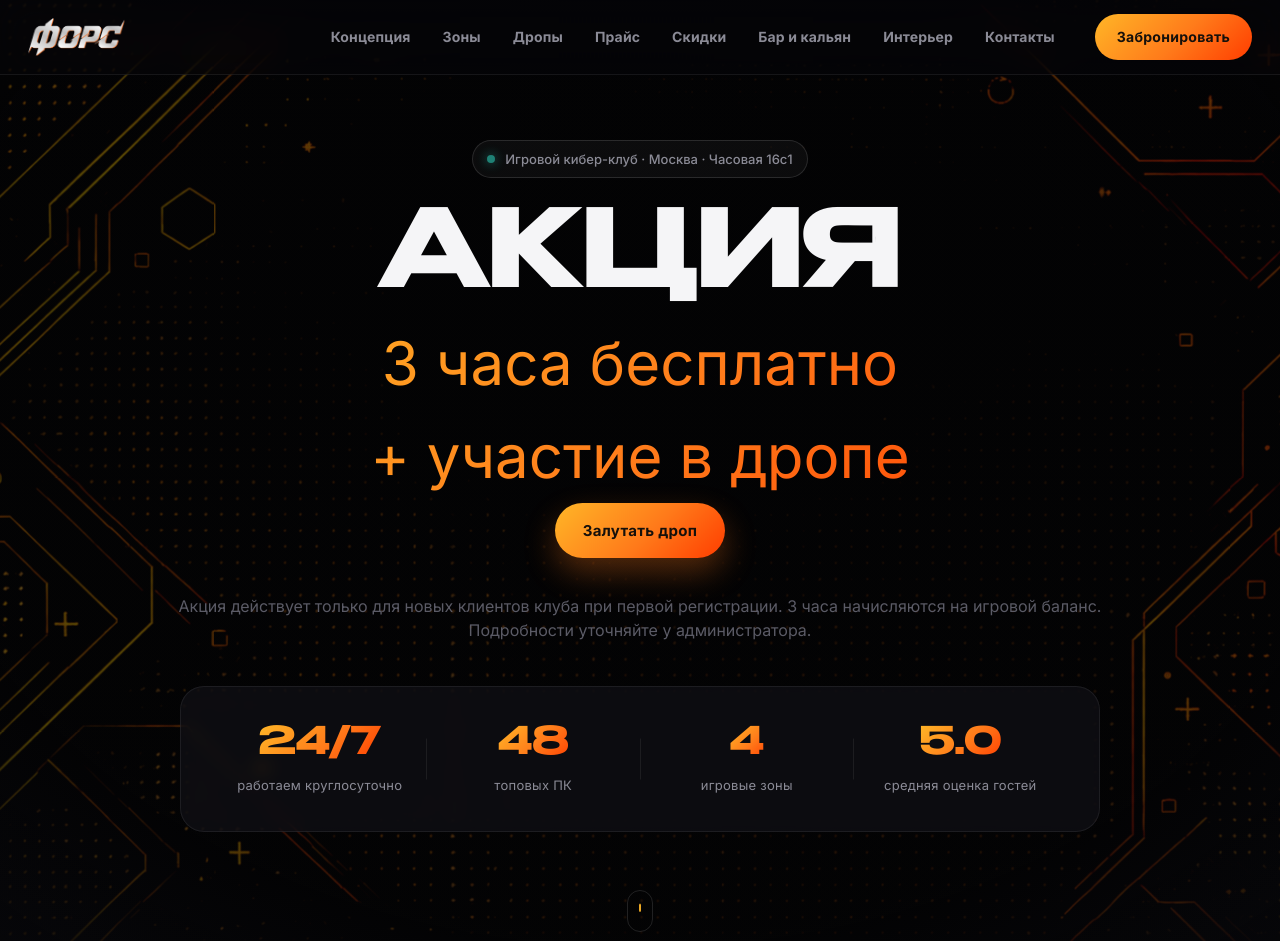
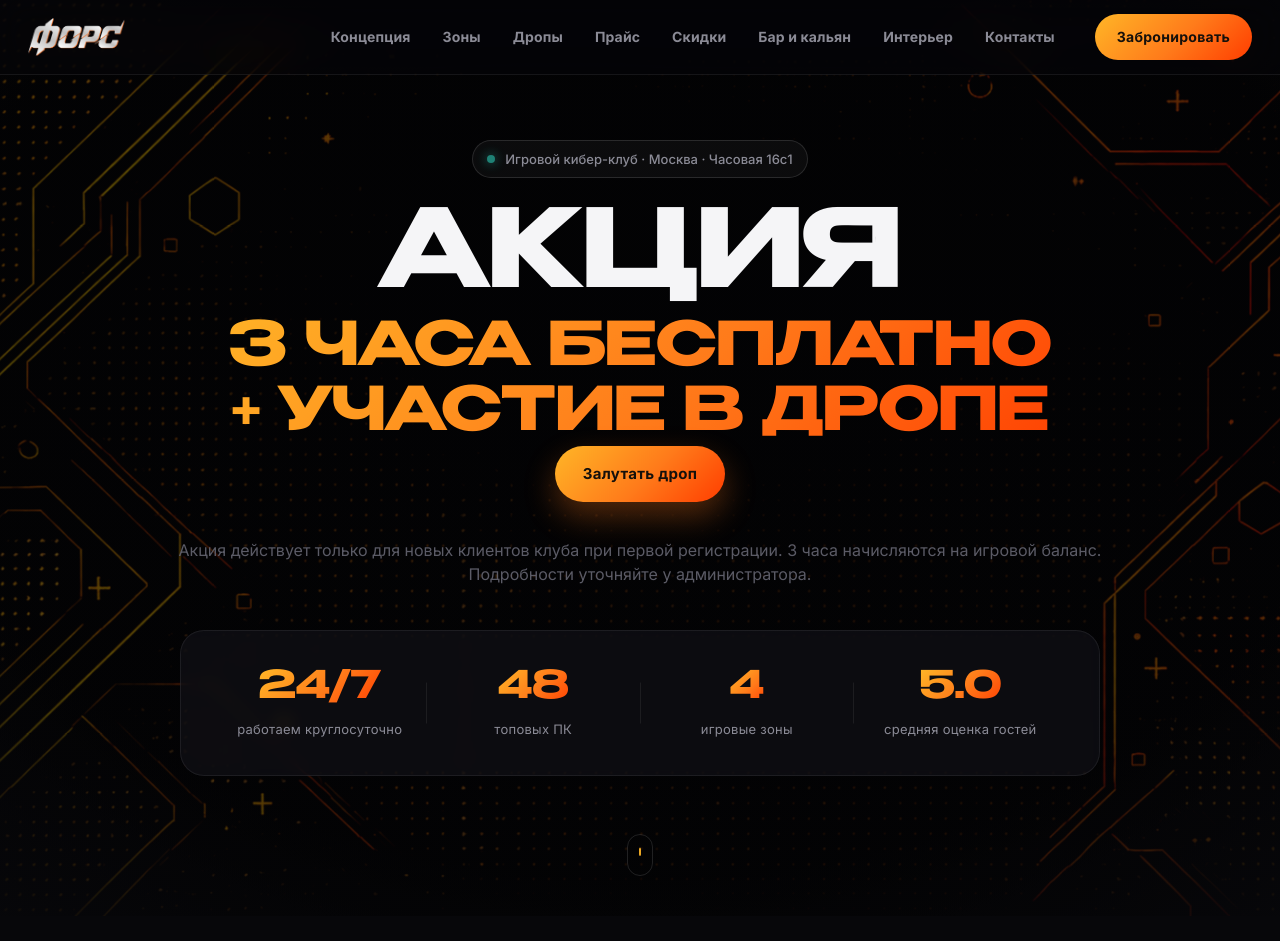
Before and after one commit to alekseydesgn-crypto/force_drop, a plain HTML site: page index.html in a window 1280 px wide. Shown: the top 941 px of the page. Drawn offline with Linux system fonts and the light colour scheme; a web font is replaced by a local one.

Commit message:
Update index.html

```diff
--- a/index.html
+++ b/index.html
@@ -63,7 +63,7 @@
 
    <div class="promo-content">
       <div id="span1" class="h2">АКЦИЯ</div>
-     <div id="action1" class="grad">3 часа бесплатно <br>+ участие в дропе</div>
+     <div id="action1" class="grad h2">3 часа бесплатно <br>+ участие в дропе</div>
 
 <div class="promo-offer__cta">
       <a href="#contact" class="btn btn--primary btn--lg btn--clean">Залутать дроп</a>
```
